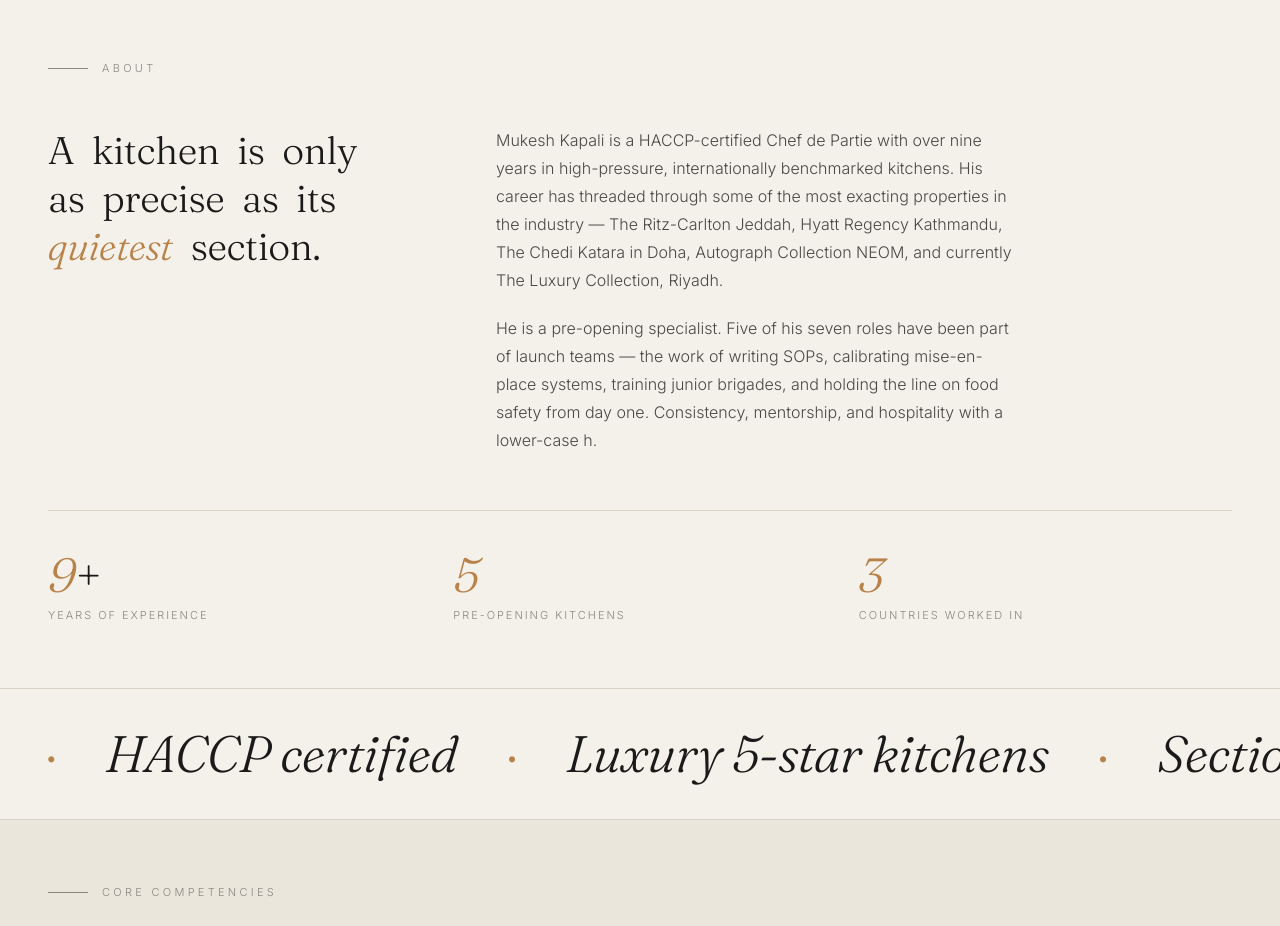
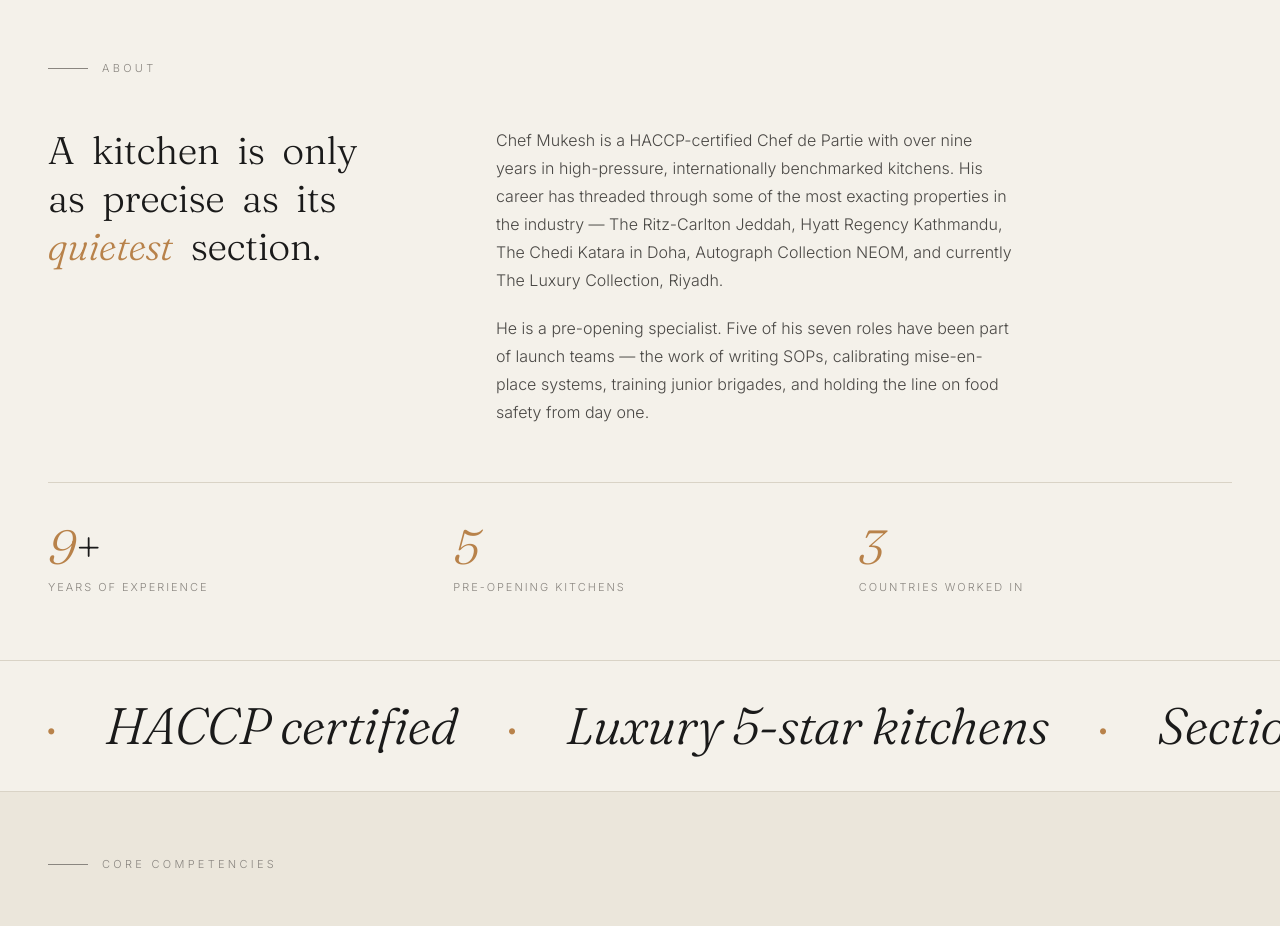
Before and after one commit to Mukesh068/Mukesh-Kapali-Portfolio, a plain HTML site: page index.html in a window 1280 px wide. Shown: the part 1420-2346 px from the top of the page. Drawn offline with Linux system fonts and the light colour scheme.

Commit message:
Update index.html

```diff
--- a/index.html
+++ b/index.html
@@ -3,7 +3,7 @@
 <head>
 <meta charset="UTF-8">
 <meta name="viewport" content="width=device-width, initial-scale=1.0">
-<title>Mukesh Kapali — Chef de Partie</title>
+<title>Chef Mukesh Kapali — Chef de Partie</title>
 <meta name="description" content="Mukesh Kapali — HACCP-certified Chef de Partie with nine years in luxury 5-star and pre-opening kitchens across Saudi Arabia, Qatar, and Nepal.">
 
 <link rel="preconnect" href="https://fonts.googleapis.com">
@@ -1524,7 +1524,7 @@ body.has-cursor .cursor-ring { opacity: 0.55; }
 <div class="scroll-progress" aria-hidden="true"></div>
 <div class="grain" aria-hidden="true"></div>
 <div class="opener" id="opener" aria-hidden="true">
-  <div class="opener-name"><span class="op-word"><span>Mukesh</span></span> <span class="op-word"><span><em>Kapali</em></span></span></div>
+  <div class="opener-name"><span class="op-word"><span>Chef Mukesh</span></span> <span class="op-word"><span><em>Kapali</em></span></span></div>
 </div>
 
 <!-- NAV -->
@@ -1632,8 +1632,8 @@ body.has-cursor .cursor-ring { opacity: 0.55; }
         A kitchen is only as precise as its <em>quietest</em> section.
       </h2>
       <div class="about-body reveal reveal-delay-1">
-        <p>Mukesh Kapali is a HACCP-certified Chef de Partie with over nine years in high-pressure, internationally benchmarked kitchens. His career has threaded through some of the most exacting properties in the industry &mdash; The Ritz-Carlton Jeddah, Hyatt Regency Kathmandu, The Chedi Katara in Doha, Autograph Collection NEOM, and currently The Luxury Collection, Riyadh.</p>
-        <p>He is a pre-opening specialist. Five of his seven roles have been part of launch teams &mdash; the work of writing SOPs, calibrating mise-en-place systems, training junior brigades, and holding the line on food safety from day one. Consistency, mentorship, and hospitality with a lower-case h.</p>
+        <p>Chef Mukesh is a HACCP-certified Chef de Partie with over nine years in high-pressure, internationally benchmarked kitchens. His career has threaded through some of the most exacting properties in the industry &mdash; The Ritz-Carlton Jeddah, Hyatt Regency Kathmandu, The Chedi Katara in Doha, Autograph Collection NEOM, and currently The Luxury Collection, Riyadh.</p>
+        <p>He is a pre-opening specialist. Five of his seven roles have been part of launch teams &mdash; the work of writing SOPs, calibrating mise-en-place systems, training junior brigades, and holding the line on food safety from day one.</p>
       </div>
     </div>
 
```
